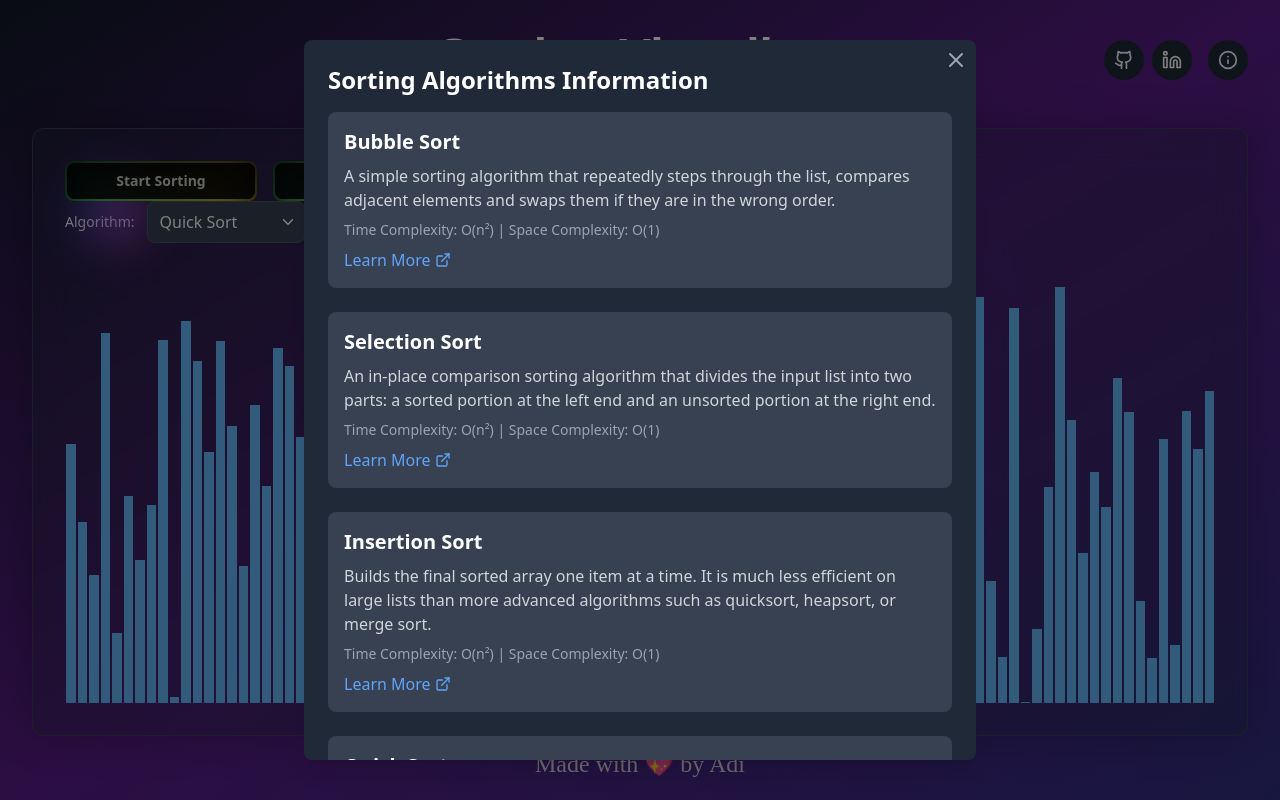
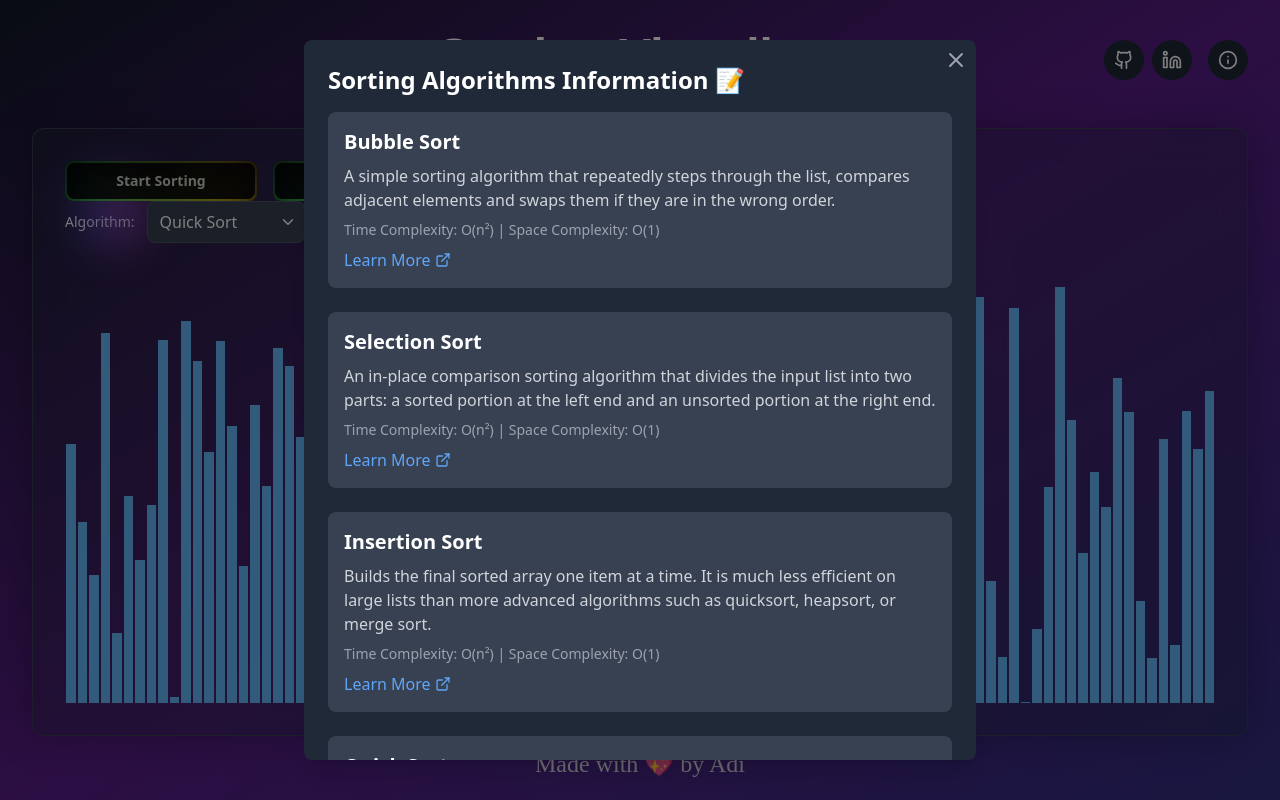
Before and after one commit to itsadi-24/sorting-visualizer, a React (Vite) app: page / in a window 1280 px wide. Both pictures are taken after a click on the button "Algorithm Information". Built offline with nearby package versions, Linux system fonts and the light colour scheme.

Commit message:
style change

```diff
--- a/src/components/SortingVisualizer/InfoOverlay.jsx
+++ b/src/components/SortingVisualizer/InfoOverlay.jsx
@@ -57,7 +57,7 @@ const InfoOverlay = ({ isOpen, onClose }) => {
           <X size={24} />
         </button>
         <h2 className='mb-4 text-2xl font-bold text-white'>
-          Sorting Algorithms Information
+          Sorting Algorithms Information 📝
         </h2>
         <div className='space-y-6'>
           {Object.values(algorithmInfo).map((algo) => (
```
